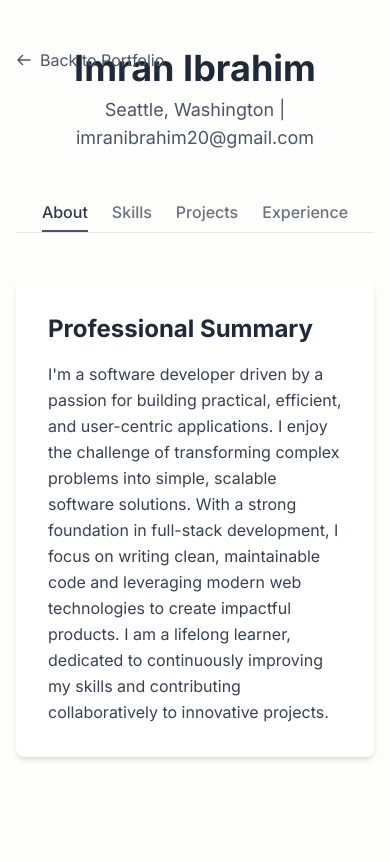
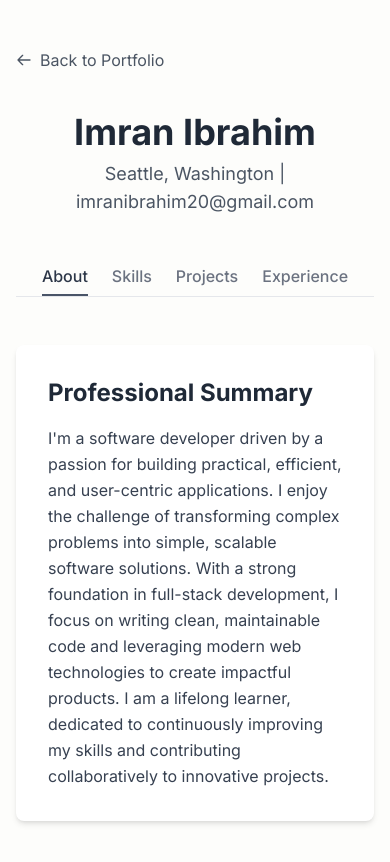
Before and after one commit to I-Ibrahim2x/I-Ibrahim2x.github.io, a plain HTML site: page interactive_resume.html in a window 390 px wide. Drawn offline with nearby package versions, Linux system fonts and the light colour scheme.

Commit message:
Update interactive_resume.html
added, "mb-12 pt-16 sm:pt-0" to the header tag class to make to add padding. This change is for the smaller screens, because the back button was above the header tag. This change will make the page more responsive to smaller screen views.

```diff
--- a/interactive_resume.html
+++ b/interactive_resume.html
@@ -22,7 +22,7 @@
         </a>
 
         <!-- Header -->
-        <header class="text-center mb-12">
+        <header class="text-center mb-12 pt-16 sm:pt-0">
             <h1 class="text-4xl md:text-5xl font-bold text-gray-800">Imran Ibrahim</h1>
             <p class="mt-2 text-lg text-gray-600">Seattle, Washington | imranibrahim20@gmail.com</p>
         </header>
```
